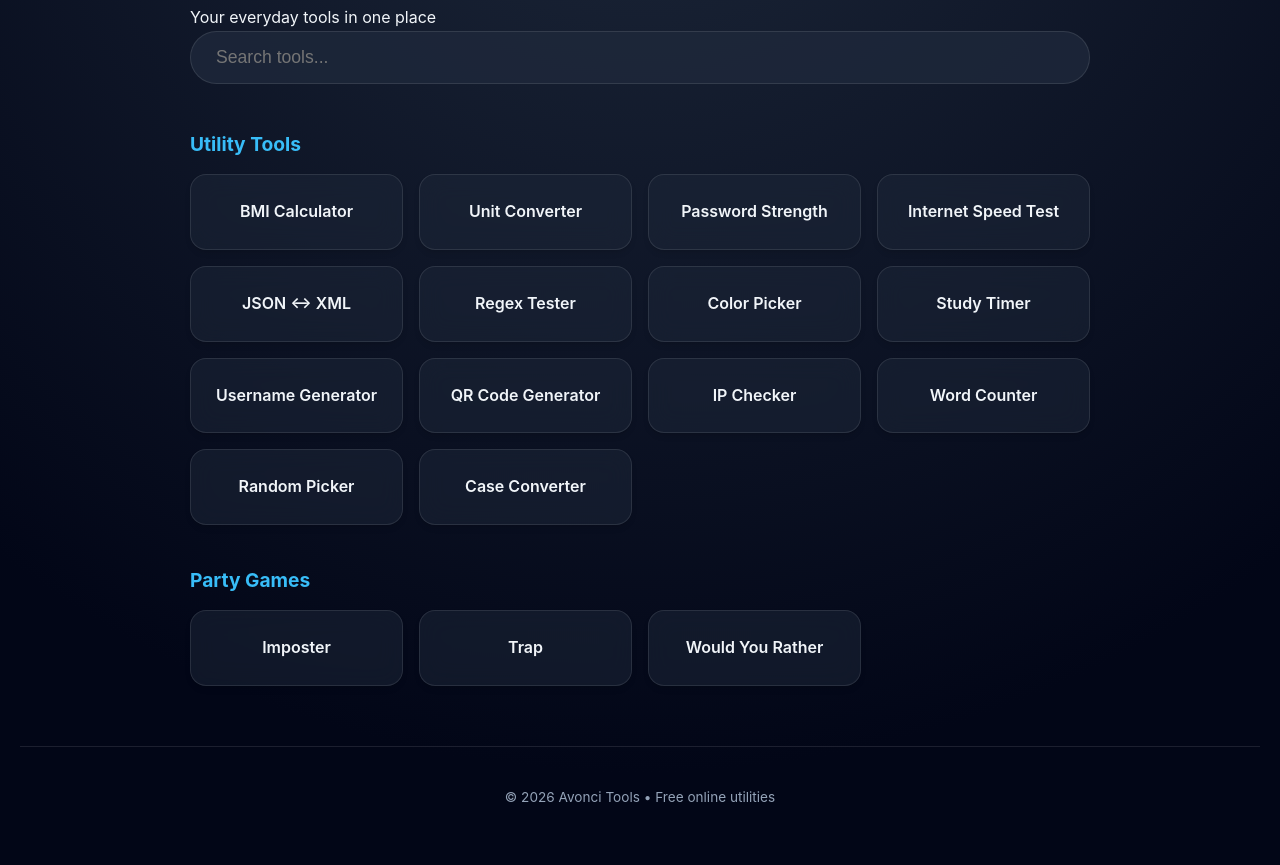
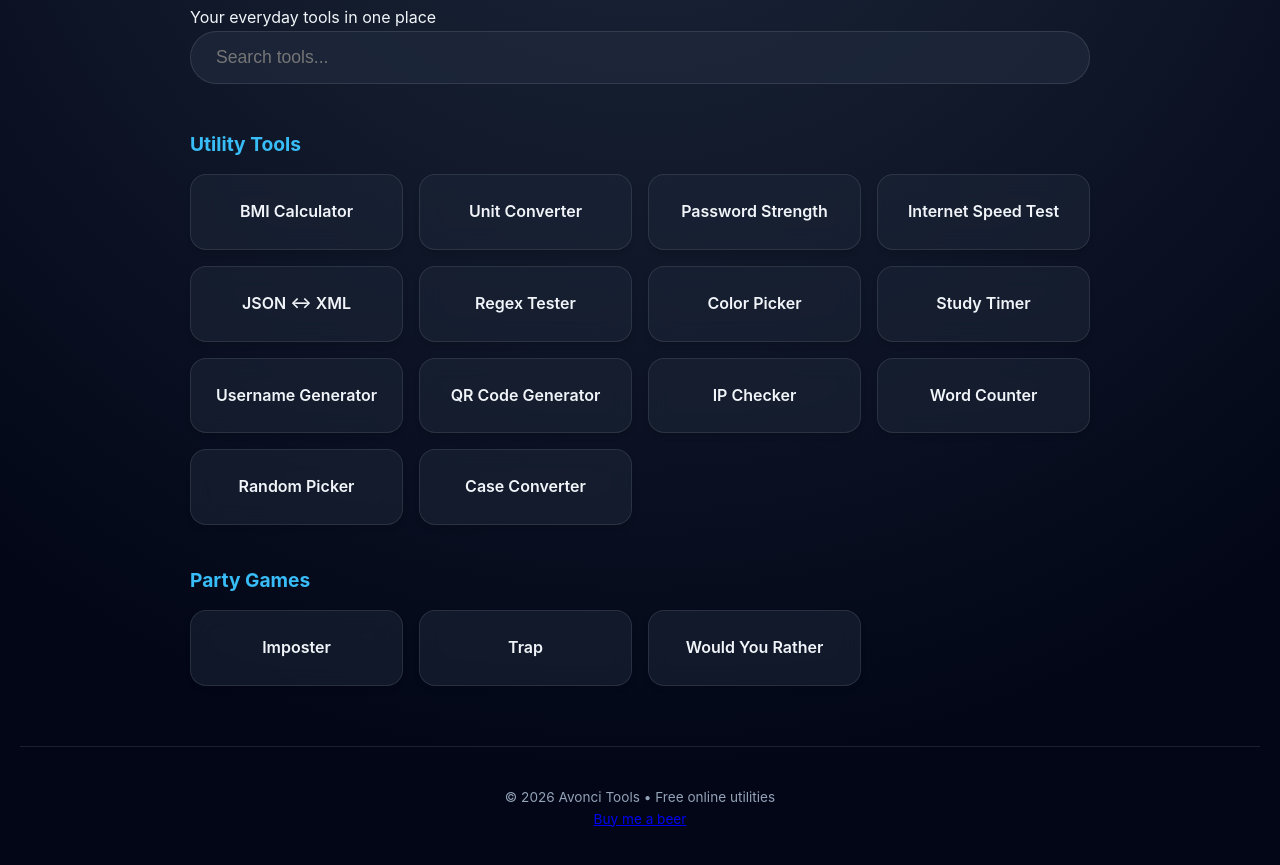
Before and after one commit to avonci/avonci-tools, a plain HTML site: page index.html in a window 1280 px wide. Shown: the part 87-952 px from the top of the page. Drawn offline with Linux system fonts and the light colour scheme.

Commit message:
Update index.html

```diff
--- a/index.html
+++ b/index.html
@@ -81,6 +81,9 @@
     <!-- Footer -->
     <footer class="footer">
         <p>© 2026 Avonci Tools • Free online utilities</p>
+        <a href="https://paypal.me/JanVon05" target="_blank" class="donate-btn">
+            Buy me a beer
+        </a>
     </footer>
 
     <script src="script.js"></script>
```
